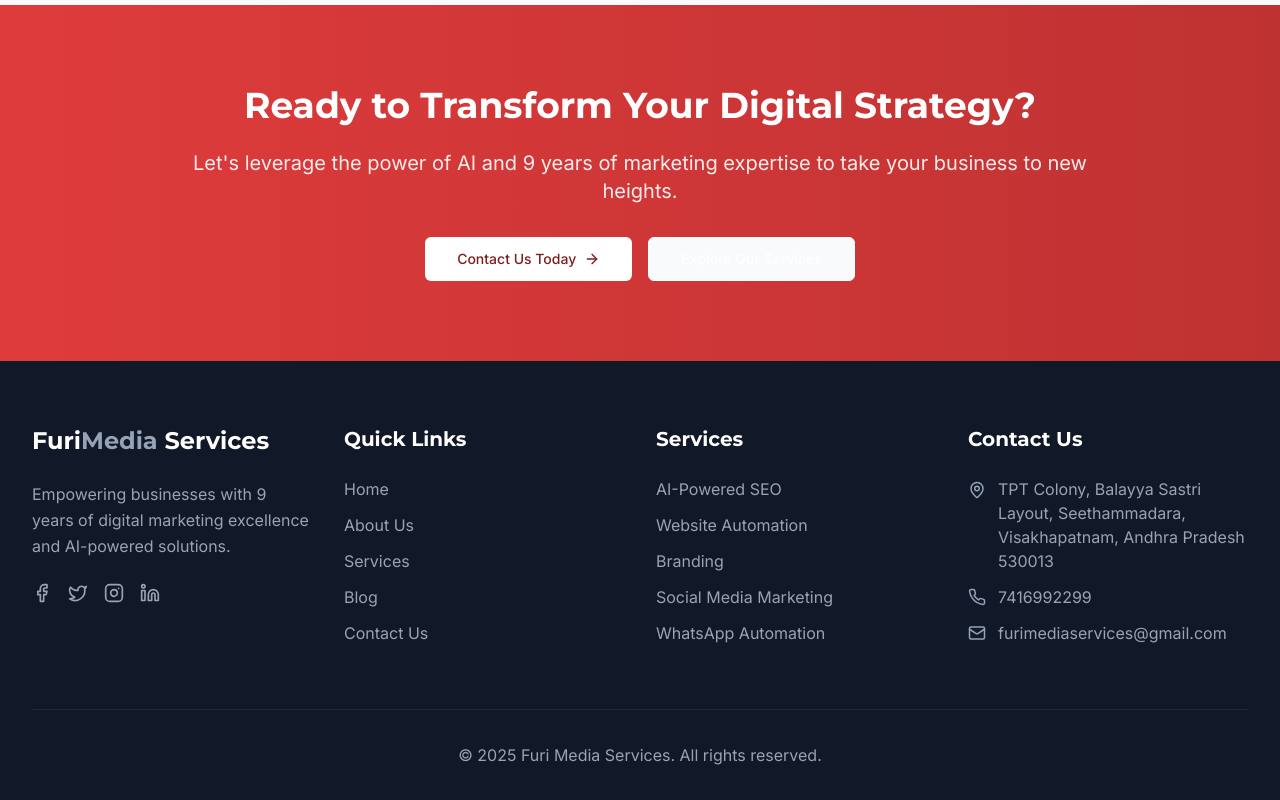
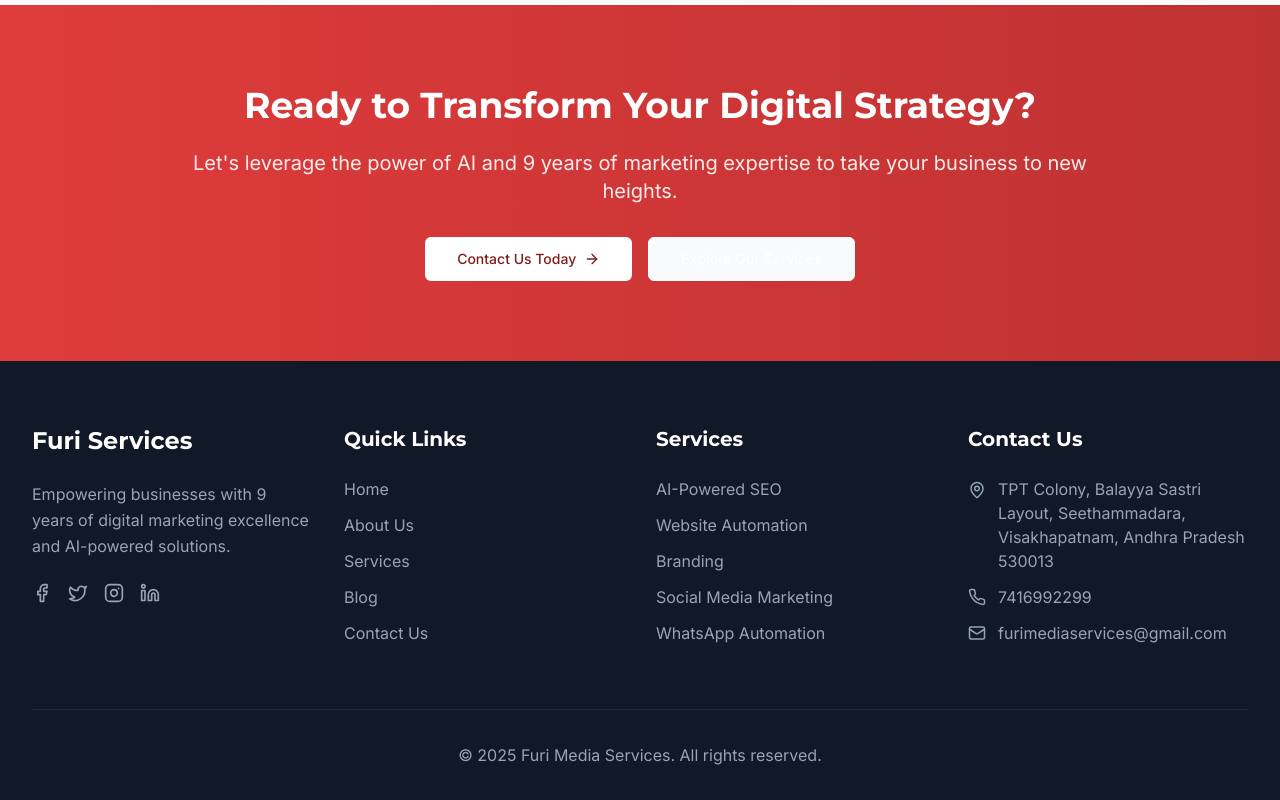
Before and after one commit to Furiprasad/furitest5, a React (Vite) app: page / in a window 1280 px wide. Shown: the part 3609-4409 px from the top of the page. Built offline with nearby package versions, Linux system fonts and the light colour scheme.

Commit message:
Visual edit in Lovable
Edited UI in Lovable

```diff
--- a/src/components/layout/Footer.tsx
+++ b/src/components/layout/Footer.tsx
@@ -1,19 +1,15 @@
-
 import React from "react";
 import { Link } from "react-router-dom";
 import { Facebook, Twitter, Instagram, Linkedin, Mail, Phone, MapPin } from "lucide-react";
-
 const Footer = () => {
   const currentYear = new Date().getFullYear();
-
-  return (
-    <footer className="bg-gray-900 text-white" id="footer">
+  return <footer className="bg-gray-900 text-white" id="footer">
       <div className="container mx-auto">
         <div className="grid grid-cols-1 md:grid-cols-2 lg:grid-cols-4 gap-8 py-16">
           <div>
             <div className="mb-6">
               <Link to="/" className="font-heading text-2xl font-bold">
-                Furi<span className="text-secondary-400">Media</span> Services
+                Furi<span className="text-secondary-400"></span> Services
               </Link>
             </div>
             <p className="text-gray-400 mb-6">
@@ -124,8 +120,6 @@ const Footer = () => {
           </div>
         </div>
       </div>
-    </footer>
-  );
+    </footer>;
 };
-
 export default Footer;
```
